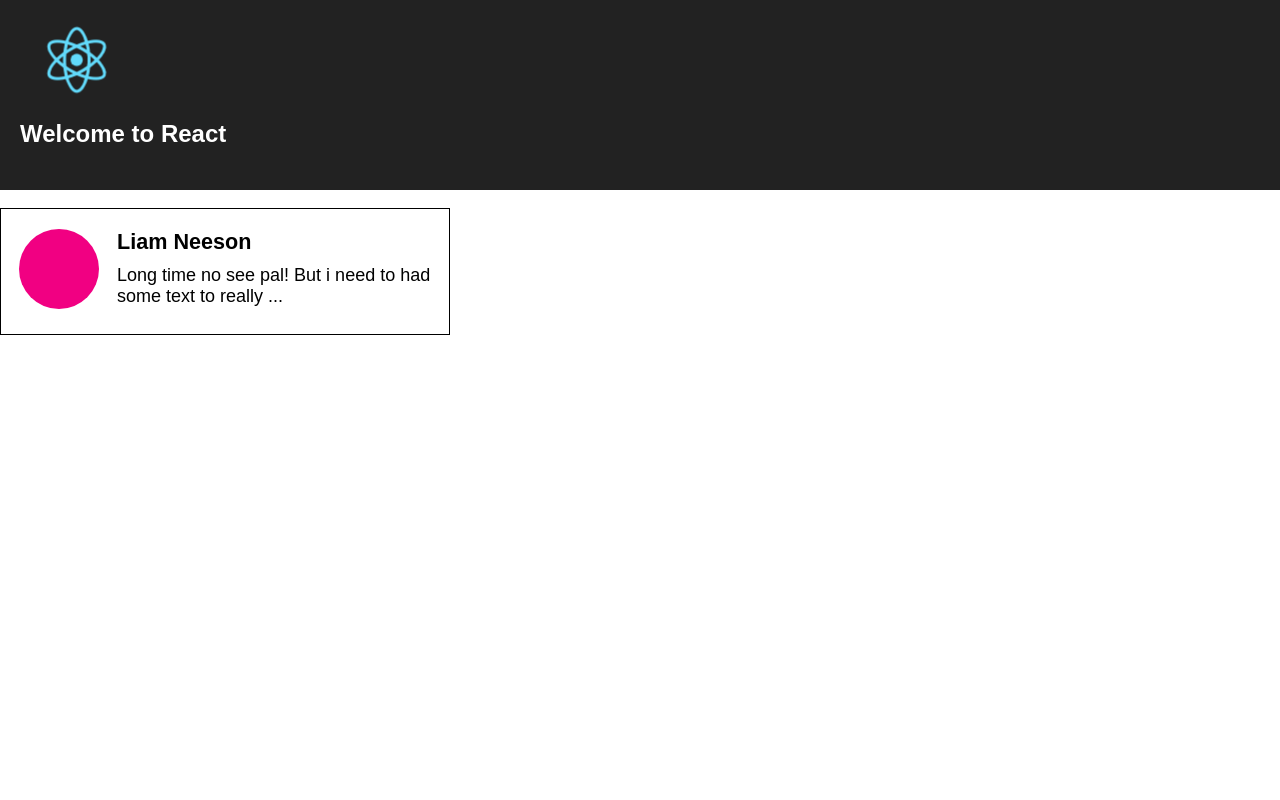
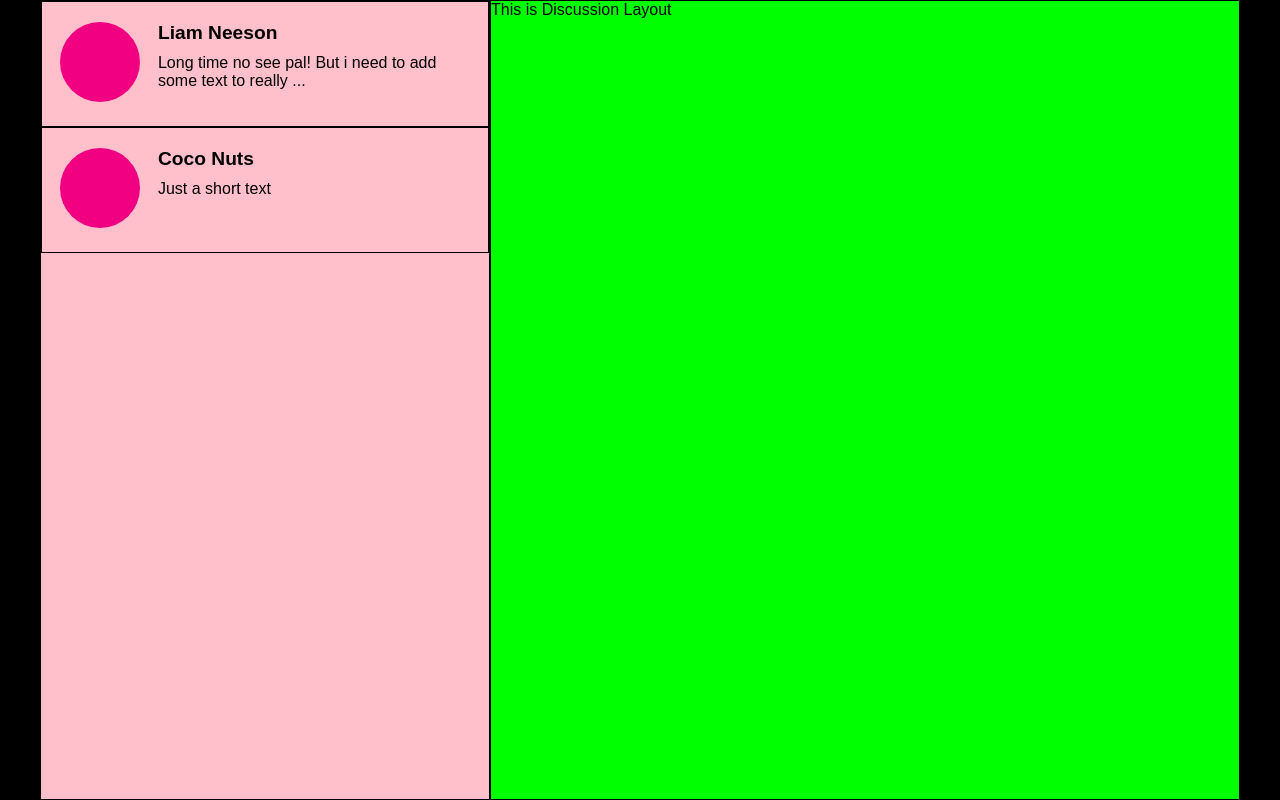
Before and after one commit to Quentin1006/skipyFrontend, a React (Create React App) app: page / in a window 1280 px wide. Built offline with nearby package versions, Linux system fonts and the light colour scheme.

Commit message:
setting up the layout of the main page

```diff
--- a/src/App.js
+++ b/src/App.js
@@ -1,28 +1,12 @@
 import React, { Component } from 'react';
 
-import DiscussionThumbnail from "./components/DiscussionThumbnail";
-
-import logo from './logo.svg';
-import carre from "./entete-carre-magenta.png"
 import './App.css';
+import Main from "./pages/Main";
 
 class App extends Component {
 	render() {
 		return (
-			<div className="App">
-				<header className="App-header">
-					<img src={logo} className="App-logo" alt="logo" />
-					<h1 className="App-title">Welcome to React</h1>
-				</header>
-				<p className="App-intro">
-				    <DiscussionThumbnail
-                        friendsProfilepic={carre}
-                        friendsName="Liam Neeson"
-                        lastMessage="Long time no see pal! But i need to had some text to really see how it fits, eventhough its getting quite, i think we haven't met the limit. Now it should be good"
-                    />
-
-				</p>
-			</div>
+			<Main />
 		);
 	}
 }
--- /dev/null
+++ b/src/components/DiscussionLayout.js
@@ -0,0 +1,13 @@
+import React, { Component } from 'react';
+
+class DiscussionLayout extends Component {
+    render() {
+        return (
+            <div>
+                This is Discussion Layout
+            </div>
+        );
+    }
+}
+
+export default DiscussionLayout;
--- /dev/null
+++ b/src/components/DiscussionList.css
@@ -0,0 +1,5 @@
+.discussion-list__top {
+    list-style-type: none;
+    padding-left: 0;
+    margin: 0;
+}
--- /dev/null
+++ b/src/components/DiscussionList.js
@@ -0,0 +1,32 @@
+import React, { Component } from 'react';
+
+import DiscussionThumbnail from "./DiscussionThumbnail";
+
+
+import "./DiscussionList.css"
+
+class DiscussionList extends Component {
+
+
+    render() {
+        const listOfDiscussions = this.props.discussions;
+
+        const listOfDiscussionsDisplay = listOfDiscussions.map((disc, idx) => (
+            <li key={idx}>
+                <DiscussionThumbnail
+                    friendsProfilepic={disc.friendsProfilepic}
+                    friendsName={disc.friendsName}
+                    lastMessage={disc.lastMessage}
+                />
+            </li>
+        ));
+
+        return (
+            <ul className="discussion-list__top">
+                {listOfDiscussionsDisplay}
+            </ul>
+        );
+    }
+}
+
+export default DiscussionList;
--- a/src/components/DiscussionThumbnail.js
+++ b/src/components/DiscussionThumbnail.js
@@ -1,5 +1,7 @@
 import React, { Component } from 'react';
 import './DiscussionThumbnail.css';
+
+import carre from "../images/entete-carre-magenta.png";
 
 const maxMsgLength = 60;
 
@@ -9,10 +11,11 @@ class DiscussionThumbnail extends Component {
     }
 
     render(){
+
         return (
             <div className="thumbnail-wrapper">
                 <div className="friend-profile-picture">
-                    <img src={this.props.friendsProfilepic}/>
+                    <img src={carre}/>
                 </div>
                 <div className="discussion-info-text">
                     <div className="friends-name">{this.props.friendsName}</div>
--- /dev/null
+++ b/src/components/WelcomeLayout.css
@@ -0,0 +1,3 @@
+.welcome-layout__wrapper {
+
+}
--- /dev/null
+++ b/src/components/WelcomeLayout.js
@@ -0,0 +1,15 @@
+import React, { Component } from 'react';
+
+import "./WelcomeLayout.css";
+
+class WelcomeLayout extends Component {
+    render() {
+        return (
+            <div className="welcome-layout__wrapper">
+                This is the WelcomeLayout
+            </div>
+        );
+    }
+}
+
+export default WelcomeLayout;
--- a/src/index.css
+++ b/src/index.css
@@ -2,4 +2,5 @@ body {
   margin: 0;
   padding: 0;
   font-family: sans-serif;
+  background-color: black;
 }
--- /dev/null
+++ b/src/pages/Main.css
@@ -0,0 +1,26 @@
+.main__wrapper {
+    max-width: 1200px;
+    margin: 0 auto;
+    height: 100vh;
+    background-color: black;
+
+}
+
+
+.discussions-list__wrapper {
+    width: 450px;
+    float: left;
+    height:100%;
+    border: 1px solid black;
+    background-color: pink;
+    box-sizing: border-box;
+}
+
+.discussion-content__wrapper {
+    box-sizing: border-box;
+    width: calc(100% - 450px);
+    float:left;
+    height: 100%;
+    border: 1px solid black;
+    background-color: lime;
+}
--- /dev/null
+++ b/src/pages/Main.js
@@ -0,0 +1,50 @@
+import React, { Component } from 'react';
+import './Main.css';
+
+
+import DiscussionList from "../components/DiscussionList";
+import DiscussionLayout from "../components/DiscussionLayout";
+import WelcomeLayout from "../components/WelcomeLayout";
+
+
+
+const discussions= [
+    {
+        friendsProfilepic: "entete-carre-magenta.png",
+        friendsName:"Liam Neeson",
+        lastMessage:"Long time no see pal! But i need to add some text to really see how it fits, eventhough its getting quite, i think we haven't met the limit. Now it should be good"
+    },
+    {
+        friendsProfilepic: "entete-carre-magenta.png",
+        friendsName:"Coco Nuts",
+        lastMessage:"Just a short text"
+    }
+]
+
+
+
+class Main extends Component {
+    constructor(props){
+        super(props);
+    }
+
+    render(){
+        const isDiscussionOpened = true;
+        return (
+            <div className="main__wrapper">
+                <div className="discussions-list__wrapper">
+                    <DiscussionList discussions={discussions}/>
+                </div>
+                <div className="discussion-content__wrapper">
+                    {isDiscussionOpened
+                        ? <DiscussionLayout messages={[]} friendProfile={""} userProfile={""}/>
+                        : <WelcomeLayout userProfile={""}/>}
+                </div>
+
+            </div>
+        );
+    }
+}
+
+
+export default Main;
```
Also changed, not shown: src/images/entete-carre-magenta.png (renamed from src/entete-carre-magenta.png).
